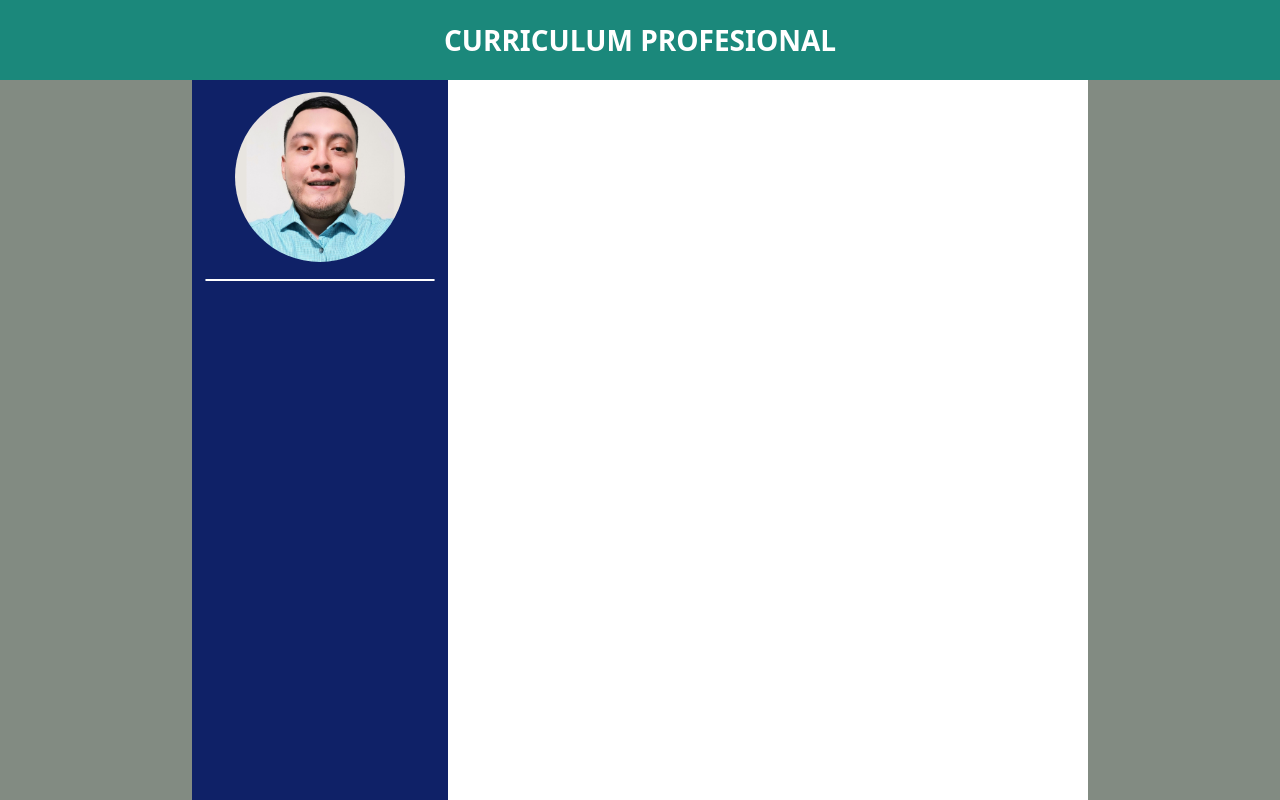
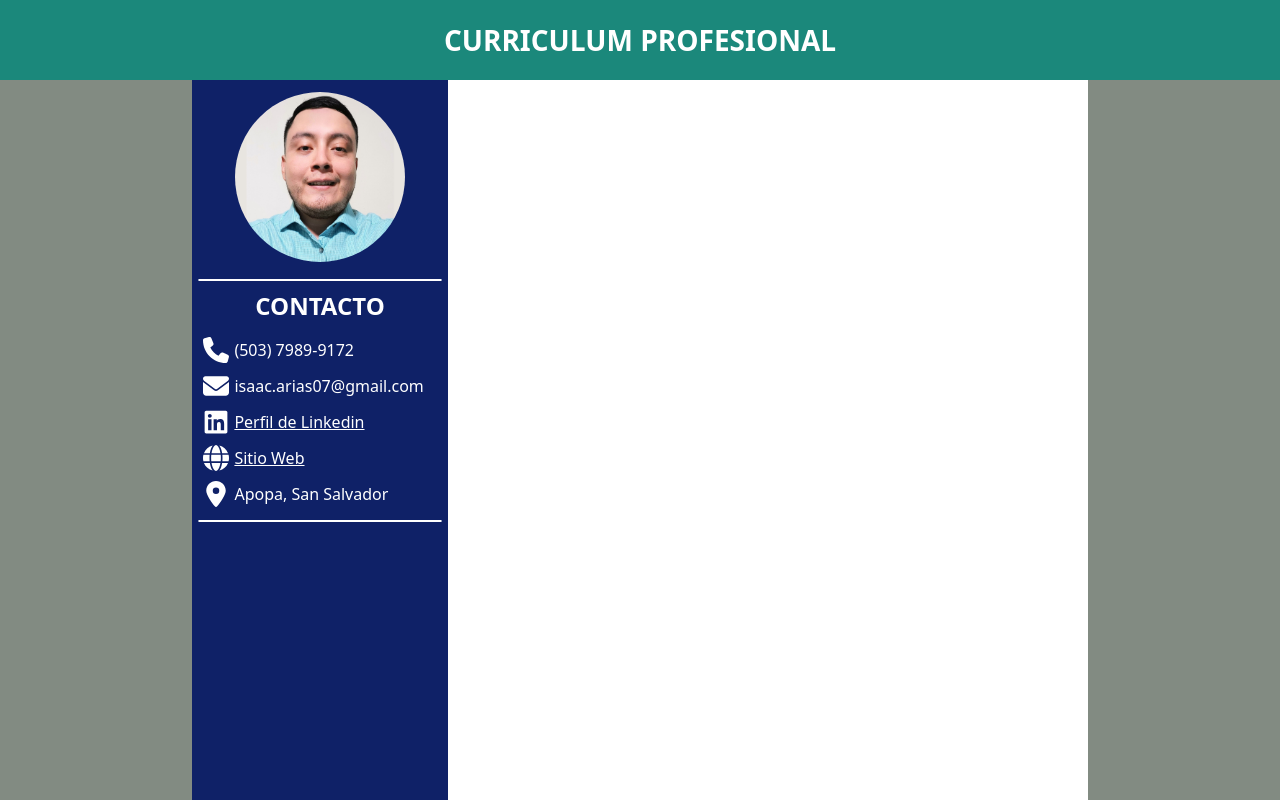
Before and after one commit to Isaac953/curriculum_isaac, a Next.js app: page / in a window 1280 px wide. Shown: the top 800 px of the page. Built offline with nearby package versions, Linux system fonts and the light colour scheme.

Commit message:
CV_14.3: Rework de estilos en componente contacto

```diff
--- a/src/app/components/Layout.scss
+++ b/src/app/components/Layout.scss
@@ -63,14 +63,14 @@
 .hr-wh {
   border: 1px solid white;
   border-radius: 5px;
-  width: 90%;
+  width: 95%;
 }
 
 .hr-bg {
   border: 1px solid black;
   border-radius: 5px;
-  width: 97%;
-  margin: 0px 10px;
+  width: 95%;
+  // margin: 0px 10px;
 }
 
 /* Start Media Queries Screens 768px and 1023px */
--- a/src/app/components/Main.js
+++ b/src/app/components/Main.js
@@ -14,9 +14,9 @@ export const Main = () => {
       <section className="main__contact">
         <Photo />
         <hr className="hr-wh"></hr>
-        {/* <Contact />
+        <Contact />
         <hr className="hr-wh"></hr>
-        <SoftSkills />
+        {/* <SoftSkills />
         <hr></hr> */}
       </section>
       <section className="main__experience">
--- a/src/app/components/cards/02_contact/Contact.js
+++ b/src/app/components/cards/02_contact/Contact.js
@@ -35,7 +35,7 @@ let contactData = [
       id: 4,
       icon: faGlobe,
       description: "Sitio Web",
-    url: "https://isaac953.github.io/Portfolio_Angular/home"
+      url: "https://isaac953.github.io/Portfolio_Angular/home",
     },
     {
       id: 5,
@@ -50,21 +50,29 @@ let contactData = [
     // },
   ];
   return (
-    <section className="contact-card">
-      <h2 className="contact-title">{title}</h2>
-      {/* {contactData.map((item) => (
-        <div key={item.id} className="contact-subcard">
-          <FontAwesomeIcon icon={item.icon} className="font-icon" /> */}
+    <section className="contactcard">
+      <h2 className="contactcard__title">{title}</h2>
+      {contactData.map((item) => (
+        <div key={item.id} className="contactcard__sub">
           {/* url Hidden no exist */}
-          {/* {item.url ? (
-            <Link href={{ pathname: item.url }} target="_blank" title={item.description}>
+          {item.url ? (
+            <Link
+              href={{ pathname: item.url }}
+              className="contactcard__sub--link"
+              target="_blank"
+              title={item.description}
+            >
+              <FontAwesomeIcon icon={item.icon} className="text__icon" />
               {item.description}
             </Link>
           ) : (
-            <span>{item.description}</span>
+            <span className="contactcard__sub--text">
+              <FontAwesomeIcon icon={item.icon} className="text__icon" />
+              {item.description}
+            </span>
           )}
         </div>
-      ))} */}
+      ))}
     </section>
   );
 };
--- a/src/app/components/cards/02_contact/Contact.scss
+++ b/src/app/components/cards/02_contact/Contact.scss
@@ -1,60 +1,58 @@
 @import "/src/app/styles/Flex.scss";
 @import "/src/app/styles/Colors.scss";
-@import "/src/app/styles/MainContact.scss";
+@import "/src/app/styles/MainCards.scss";
 
-.contact-card{
+.contactcard {
   @include column;
   @include cards;
-    border: 1px solid red;
+  .contactcard__title {
+    @include subtitles;
   }
-
-.contact-subcard{
-    // border: 1px solid white;
+  .contactcard__sub {
     @include row;
-    @include subcards;
+    .contactcard__sub--link {
+      @include row;
+      font-size: 16px;
+      cursor: pointer;
+      text-decoration: underline;
+      color: $textColor;
+      text-align: left;
     }
-
-.contact-title{
-    @include subtitles;
-    font-size: 24px;
+    .contactcard__sub--link:visited {
+      color: $textColor;
     }
-
-.contact-card span{
+    .contactcard__sub--text {
+      @include row;
       font-size: 16px;
       text-align: left;
     }
-
-.contact-card a {
-    font-size: 16px;
-    cursor: pointer;
-    text-decoration: underline;
-    color: white;
-    text-align: left;
   }
-
-.contact-card a:visited {
-    color: white;
+  .text__icon{
+    width: 26px;
+    height: 26px;
+    margin: 5px;
   }
-
-.font-icon{
-    width: 28px;
-    height: fit-content;
-    margin: 5px;
 }
 
 /* Start Media Queries Screens 768px and 1023px */
 @media screen and (min-width: 768px) and (max-width: 1023px) {
-    .contact-title{
+  .contactcard {
+    .contactcard__title {
       font-size: 20px;
     }
-    .contact-card span{
+    .contactcard__sub {
+      .contactcard__sub--link {
         font-size: 14px;
       }
-    .contact-card a {
+
+      .contactcard__sub--text {
         font-size: 14px;
       }
-    .font-icon{
-        width: 16px;
+    }
+    .text__icon {
+      width: 22px;
+      height: 22px;
+    }
   }
 }
 
@@ -62,20 +60,22 @@
 
 /* Start Media Queries Screens 767px */
 @media screen and (max-width: 767px) {
-    .contact-card{
-        width: 90%;
-    }
-    .contact-title{
+  .contactcard {
+    .contactcard__title {
       font-size: 16px;
     }
-    .contact-card span{
+    .contactcard__sub {
+      .contactcard__sub--link {
         font-size: 12px;
       }
-    .contact-card a {
+      .contactcard__sub--text {
         font-size: 12px;
       }
-    .font-icon{
-        width: 14px;
+    }
+    .text__icon {
+      width: 18px;
+      height: 18px;
+    }
   }
 }
 
--- a/src/app/components/cards/05_softskils/SoftSkills.scss
+++ b/src/app/components/cards/05_softskils/SoftSkills.scss
@@ -1,6 +1,6 @@
 @import "/src/app/styles/Flex.scss";
 @import "/src/app/styles/Colors.scss";
-@import "/src/app/styles/MainContact.scss";
+@import "/src/app/styles/MainCards.scss";
 
 .softskills-card{
     @include column;
@@ -14,7 +14,7 @@
 
 .softskills-subcard{
     @include row;
-    @include subcards;
+    // @include subcards;
 }
 
 .softskills-subcard span{
--- /dev/null
+++ b/src/app/styles/MainCards.scss
@@ -0,0 +1,12 @@
+@mixin cards {
+  width: 95%;
+  margin: 8px 0px;
+  align-items: flex-start;
+}
+
+@mixin subtitles {
+  text-align: center;
+  width: 100%;
+  margin-bottom: 10px;
+  font-size: 24px;
+}
--- a/src/app/styles/MainContact.scss
+++ /dev/null
@@ -1,29 +0,0 @@
-@mixin cards {
-  align-items: flex-start;
-  justify-content: center;
-  width: 90%;
-  margin: 15px 0px;
-}
-
-@mixin subtitles {
-  text-align: center;
-  width: 100%;
-  margin-bottom: 10px;
-  font-size: 24px;
-}
-
-@mixin subcards {
-  justify-content: center;
-}
-
-@mixin cards {
-  @media (min-width: 1024px) {
-    background-color: red;
-  }
-  @media (max-width: 1023px) {
-    background-color: blue;
-  }
-  @media (max-width: 767px) {
-    background-color: green;
-  }
-}
```
Also changed, not shown: 1 other file (tests, documents, lock files or other folders). Lines whose indentation alone changed are shown as unchanged.
